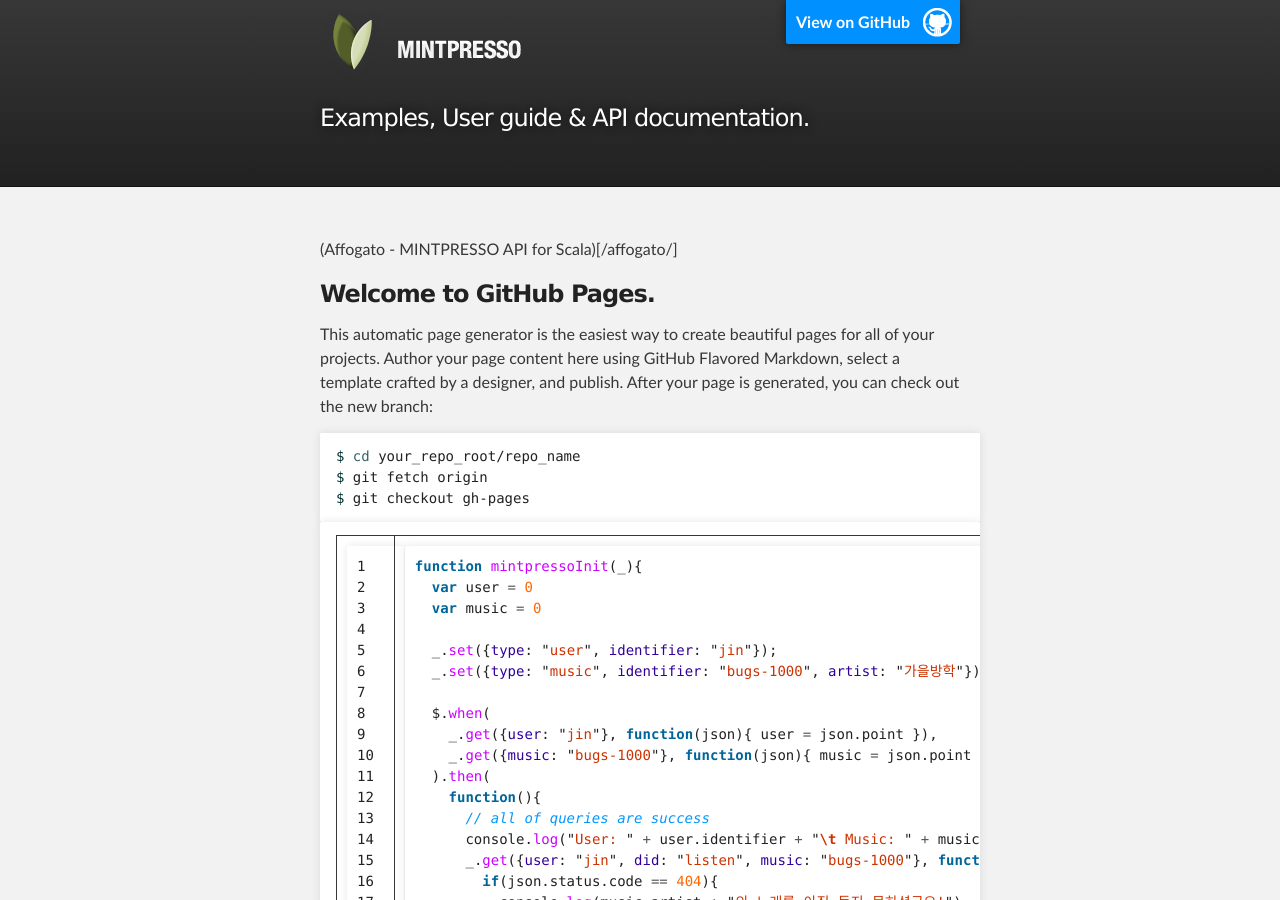
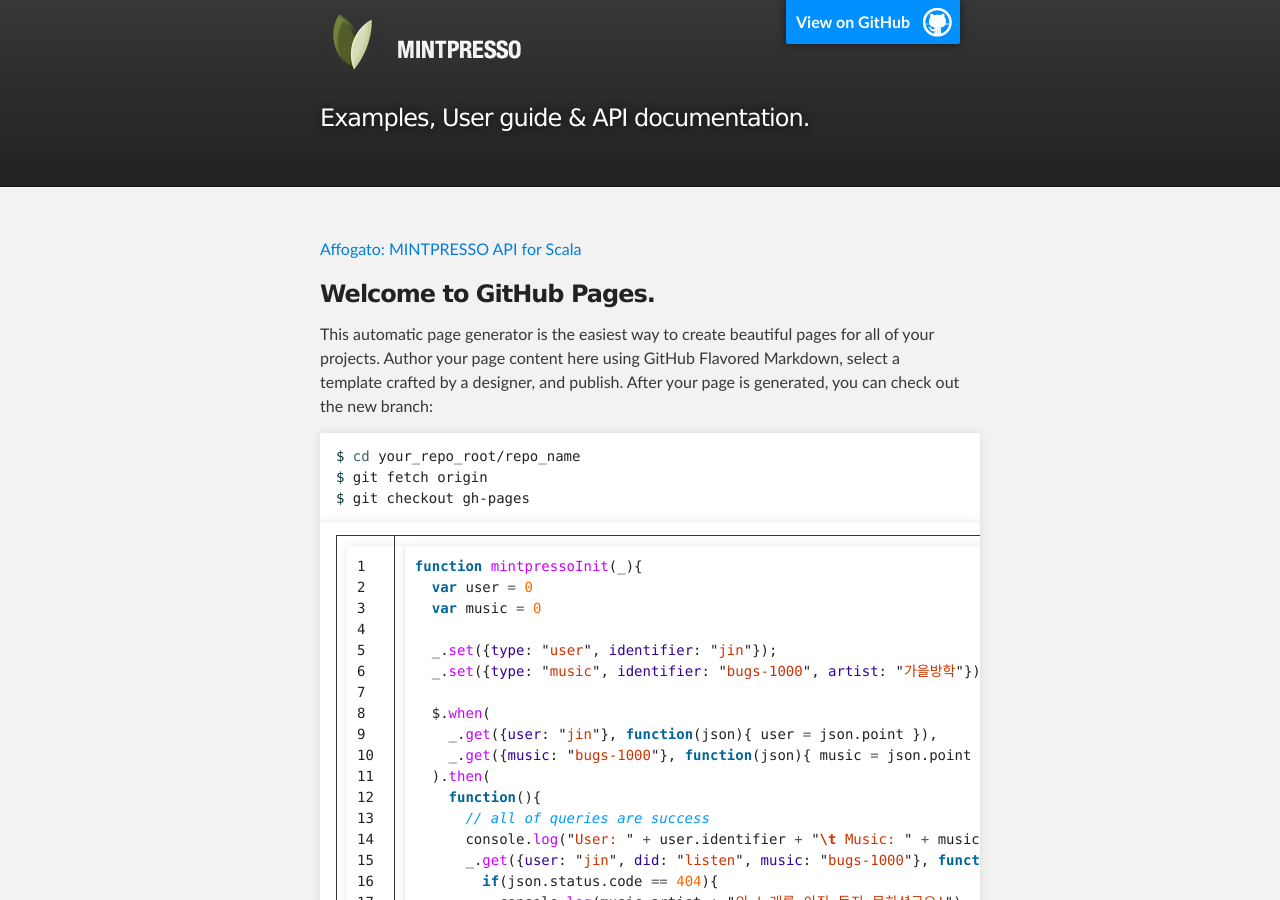
Before and after one commit to mintpresso/developer.mintpresso.com, a Jekyll site: the page built from index.md, in a window 1280 px wide and 900 px high. Built offline with Jekyll 4.4.1, drawn with Linux system fonts in a browser that asks for light colours.

Commit message:
Add link

```diff
--- a/index.md
+++ b/index.md
@@ -3,7 +3,7 @@
 title: List of Documents
 ---
 
-(Affogato - MINTPRESSO API for Scala)[/affogato/]
+[Affogato: MINTPRESSO API for Scala](/affogato/)
 
 ### Welcome to GitHub Pages.
 This automatic page generator is the easiest way to create beautiful pages for all of your projects. Author your page content here using GitHub Flavored Markdown, select a template crafted by a designer, and publish. After your page is generated, you can check out the new branch:
```
